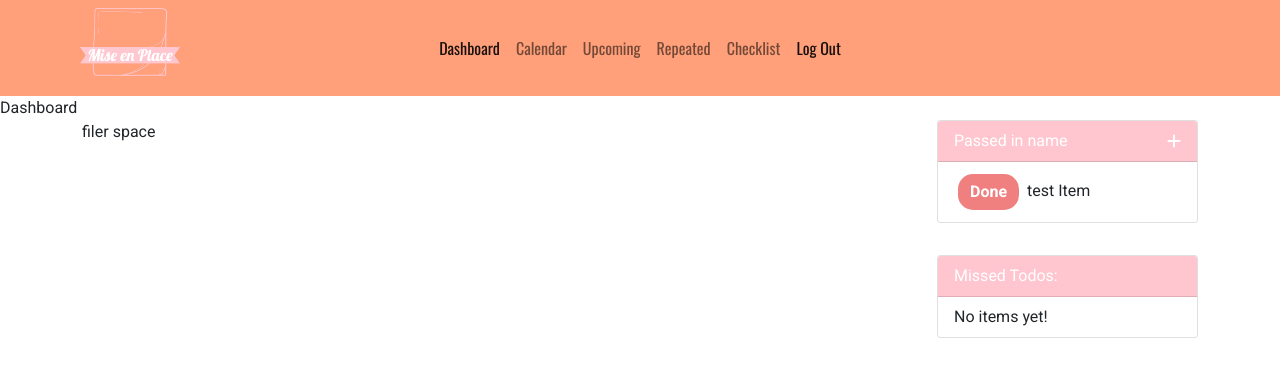
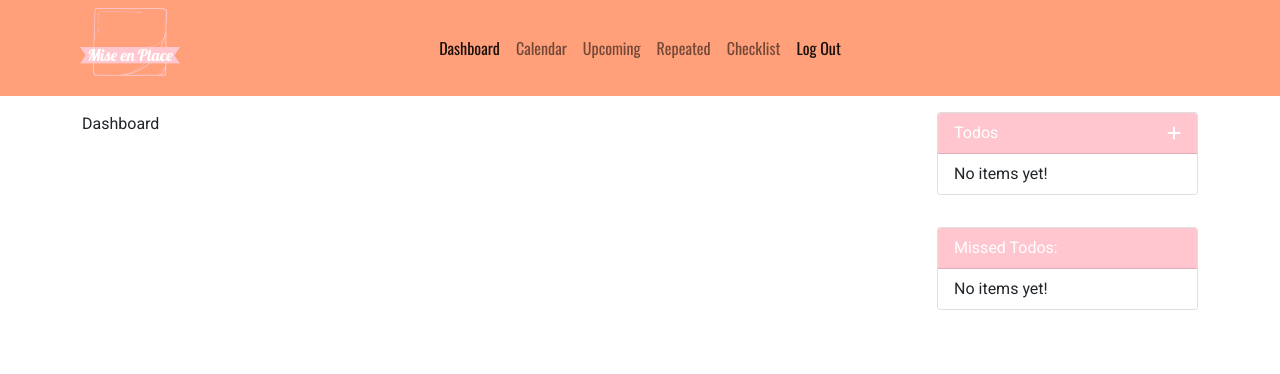
Before and after one commit to jvbridge/mise-en-place-react, a React (Create React App) app in the folder src/client/: page / in a window 1280 px wide. Shown: the top 374 px of the page. Built offline with nearby package versions, Linux system fonts and the light colour scheme; sample sign-in values are in the browser's storage.

Commit message:
redid structure of the app makes todos everywhere

```diff
--- a/src/client/src/App.tsx
+++ b/src/client/src/App.tsx
@@ -15,9 +15,11 @@ import NotFound from './pages/notFound';
 
 // components
 import Homebar from './components/Homebar';
+import Checklist from './components/Checklist';
 
 // authorization
 import auth from './util/auth';
+import { useState } from 'react';
 
 // apollo client initialization
 const client = new ApolloClient({
@@ -27,11 +29,16 @@ const client = new ApolloClient({
 
 // main app
 function App() {
+  const [todos, setTodos] = useState([]);
+
   return (
     <ApolloProvider client={client}>
       <Router>
         <Homebar />
         {auth.loggedIn() ? (
+          <div className="container">
+            <div className="row mt-3">
+              <div className="col-9">
                 <Routes>
                   <Route path="/" element={<Dashboard />} />
                   <Route path="/calendar" element={<Calendar />} />
@@ -39,6 +46,21 @@ function App() {
                   <Route path="/login" element={<Navigate to="/" />} />
                   <Route path="/*" element={<NotFound />} />
                 </Routes>
+              </div>
+              <div className="col-3">
+                <Checklist
+                  name="Todos"
+                  checklistItems={todos}
+                  displayList={false}
+                />
+                <Checklist
+                  name="Missed Todos:"
+                  checklistItems={todos}
+                  displayList={true}
+                />
+              </div>
+            </div>
+          </div>
         ) : (
           <Routes>
             <Route path="/" element={<Login />} />
--- a/src/client/src/pages/Dashboard/index.tsx
+++ b/src/client/src/pages/Dashboard/index.tsx
@@ -1,30 +1,7 @@
-import Checklist from '../../components/Checklist';
-import { ChecklistItem } from '../../components/Checklist';
-
 function Dashboard() {
-  const items: ChecklistItem[] = [{ name: 'test Item', done: true }];
-
-  const missedItems: ChecklistItem[] = [];
   return (
     <>
       <div>Dashboard</div>
-      <div className="container">
-        <div className="row">
-          <div className="col-9">filer space</div>
-          <div className="col-3">
-            <Checklist
-              name="Passed in name"
-              checklistItems={items}
-              displayList={false}
-            />
-            <Checklist
-              name="Missed Todos:"
-              checklistItems={missedItems}
-              displayList={true}
-            />
-          </div>
-        </div>
-      </div>
     </>
   );
 }
```
Lines whose indentation alone changed are shown as unchanged.
